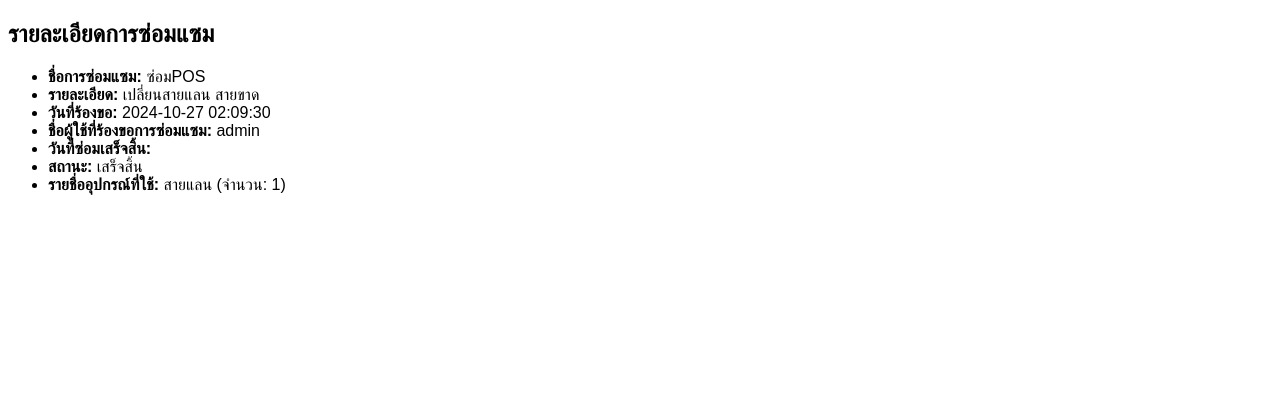
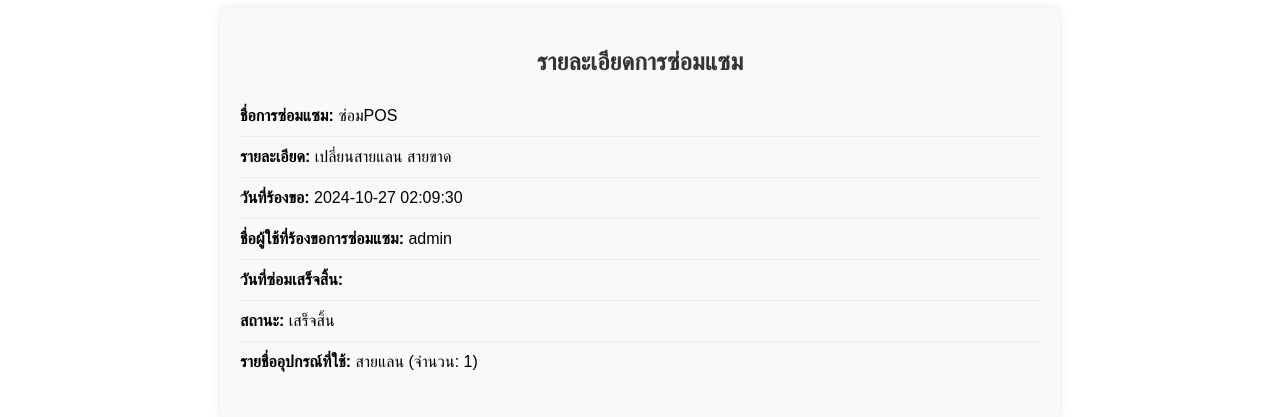
Before and after one commit to TunUsaha/954417, a PHP site: page /detail_repair.php?id=18 in a window 1280 px wide. Shown: the top 417 px of the page. Run offline with PHP 8.4, Linux system fonts and the light colour scheme; a user stored in the database is signed in; data comes from the database, SQL or seed files in the repository.

Commit message:
Detail repair CSS

```diff
--- a/detail_repair.php
+++ b/detail_repair.php
@@ -52,11 +52,11 @@ $result = $stmt->get_result();
     <link rel="stylesheet" href="styles.css"> <!-- เชื่อมต่อกับ CSS ที่คุณต้องการ -->
 </head>
 <body>
-    <div class="container">
+<div class="container repair-details mt-5">
     <?php if ($result->num_rows > 0): ?>
-            <h2>รายละเอียดการซ่อมแซม</h2>
+        <h2 class="repair-details_heading">รายละเอียดการซ่อมแซม</h2>
         <?php while ($row = $result->fetch_assoc()): ?>
-                <ul>
+            <ul class="repair-details_list">
                 <li><strong>ชื่อการซ่อมแซม:</strong> <?php echo htmlspecialchars($row['NameEquipmentRequest']); ?></li>
                 <li><strong>รายละเอียด:</strong> <?php echo htmlspecialchars($row['Description']); ?></li>
                 <li><strong>วันที่ร้องขอ:</strong> <?php echo htmlspecialchars($row['RequestedDate']); ?></li>
@@ -67,9 +67,10 @@ $result = $stmt->get_result();
             </ul>
         <?php endwhile; ?>
     <?php else: ?>
-            <p>ไม่พบรายละเอียดสำหรับ ID นี้</p>
+        <p class="repair-details_no-data">ไม่พบรายละเอียดสำหรับ ID นี้</p>
     <?php endif; ?>
 </div>
+
 
     <?php $conn->close(); ?>
 </body>
--- a/styles.css
+++ b/styles.css
@@ -930,3 +930,47 @@ a:hover {
     color: #999;
     margin-top: 15px;
 }
+
+/* Container for Repair Details */
+.repair-details {
+    max-width: 800px;
+    margin: 0 auto;
+    padding: 20px;
+    background-color: #f8f9fa; /* Light background for contrast */
+    border-radius: 8px;
+    box-shadow: 0 0 10px rgba(0, 0, 0, 0.1);
+}
+
+/* Heading */
+.repair-details_heading {
+    font-size: 24px;
+    font-weight: 700;
+    color: #333;
+    margin-bottom: 20px;
+    text-align: center;
+}
+
+/* List */
+.repair-details_list {
+    list-style: none; /* Remove default list styling */
+    padding: 0;
+}
+
+.repair-details_list li {
+    padding: 8px 0;
+    font-size: 16px;
+    line-height: 1.5;
+    border-bottom: 1px solid #e9ecef; /* Light border between items */
+}
+
+.repair-details_list li:last-child {
+    border-bottom: none; /* Remove border from the last item */
+}
+
+/* No Data Text */
+.repair-details_no-data {
+    font-size: 16px;
+    text-align: center;
+    color: #999;
+    margin-top: 15px;
+}
```
Lines whose indentation alone changed are shown as unchanged.
